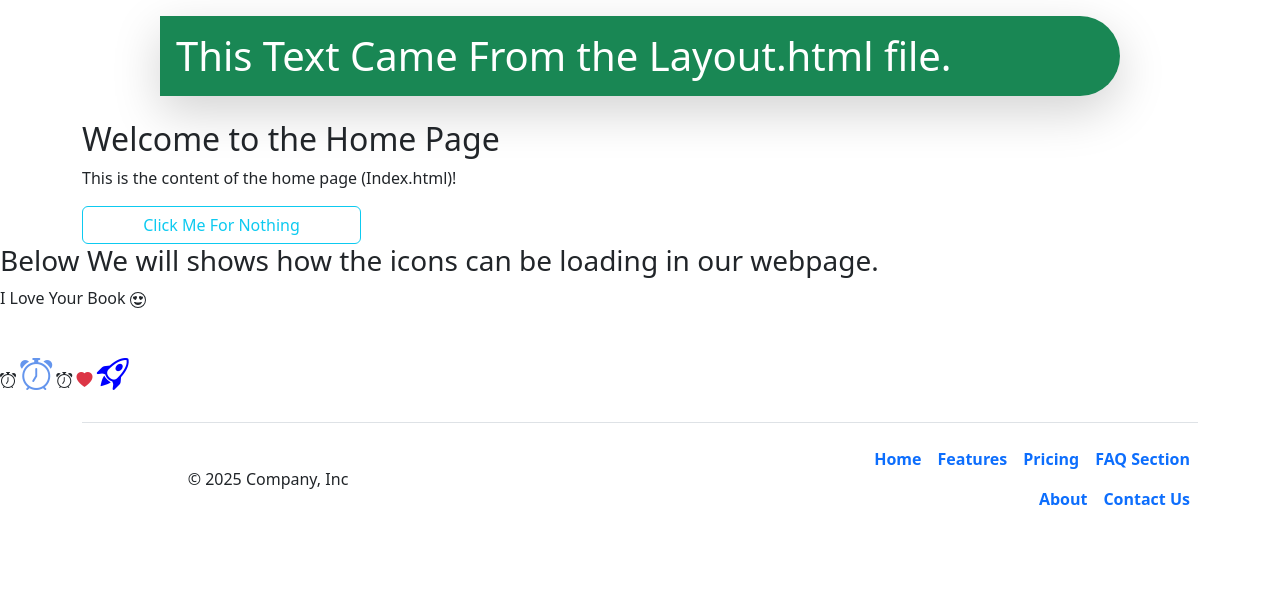
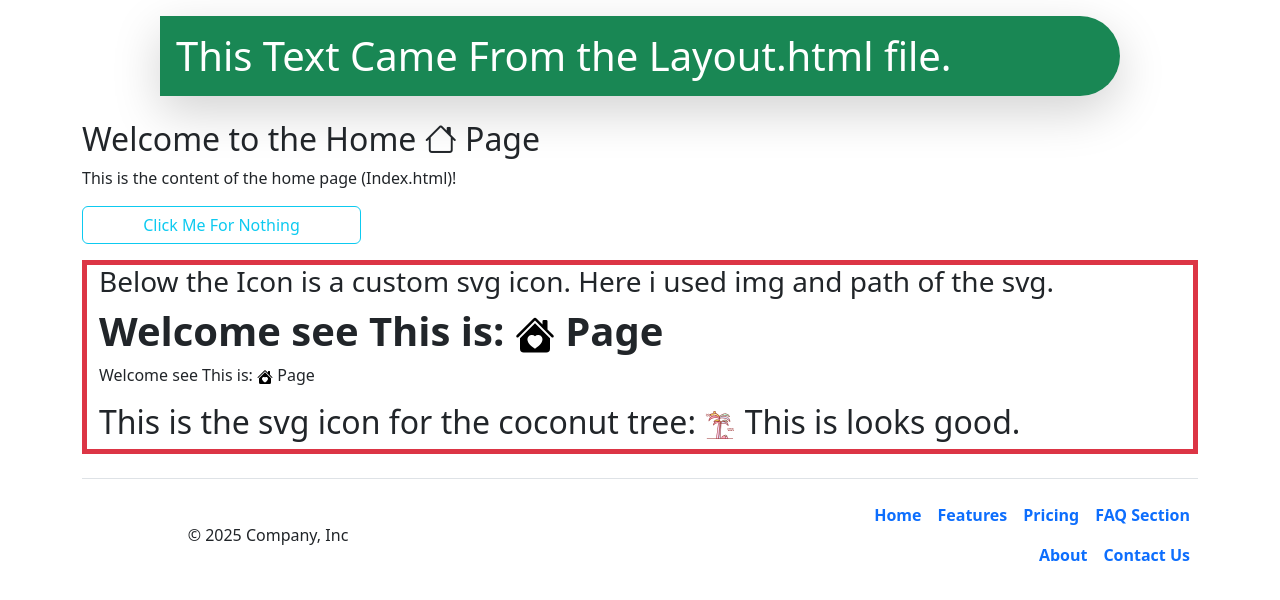
Before and after one commit to RanaUniverse/flask_wtf_learning, a Flask app: page / in a window 1280 px wide. Shown: the part 94-694 px from the top of the page. Run offline with Flask 3, Linux system fonts and the light colour scheme.

Commit message:
using custom svg icon in my html easily for full control in img tag

```diff
--- a/templates/index.html
+++ b/templates/index.html
@@ -8,31 +8,44 @@ Home Page
 {% block content %}
 <main class="container mt-4">
     <div id="home-section" class="content-section">
-        <h2>Welcome to the Home Page</h2>
+        <h2>Welcome to the Home
+            <span class="bi bi-house">
+            </span>
+            Page
+        </h2>
         <p>This is the content of the home page (Index.html)!</p>
         <button class="btn btn-outline-info text-wrap w-25">Click Me For Nothing</button>
     </div>
-</main>
 
 
-<h3>Below We will shows how the icons can be loading in our webpage.</h3>
+    <div class="container border border-danger border-5 my-3">
+        <h3>
+            Below the Icon is a custom svg icon. Here i used img and path of the svg.
+        </h3>
 
-<p>I Love Your Book <svg xmlns="http://www.w3.org/2000/svg" width="16" height="16" fill="currentColor"
-        class="bi bi-emoji-heart-eyes" viewBox="0 0 16 16">
-        <path d="M8 15A7 7 0 1 1 8 1a7 7 0 0 1 0 14zm0 1A8 8 0 1 0 8 0a8 8 0 0 0 0 16z" />
-        <path
-            d="M11.315 10.014a.5.5 0 0 1 .548.736A4.498 4.498 0 0 1 7.965 13a4.498 4.498 0 0 1-3.898-2.25.5.5 0 0 1 .548-.736h.005l.017.005.067.015.252.055c.215.046.515.108.857.169.693.124 1.522.242 2.152.242.63 0 1.46-.118 2.152-.242a26.58 26.58 0 0 0 1.109-.224l.067-.015.017-.004.005-.002zM4.756 4.566c.763-1.424 4.02-.12.952 3.434-4.496-1.596-2.35-4.298-.952-3.434zm6.488 0c1.398-.864 3.544 1.838-.952 3.434-3.067-3.554.19-4.858.952-3.434z" />
-    </svg></p>
+        <h1 class="fw-bold">
+            Welcome see This is:
+            <img src="{{ url_for('static', filename='house-custom.svg') }}" alt="Custom Home Icon"
+                style="width: 1em; height: 1em; vertical-align: middle;">
+            Page
+        </h1>
 
-<br>
-<i class="bi bi-alarm"></i>
-<i class="bi bi-alarm" style="font-size: 2rem; color: cornflowerblue;"></i>
+        <p>
+            Welcome see This is:
+            <img src="{{ url_for('static', filename='house-custom.svg') }}" alt="Custom Home Icon"
+                style="width: 1em; height: 1em; vertical-align: middle;">
+            Page
+        </p>
 
-<i class="bi bi-alarm"></i>
-<i class="bi bi-heart-fill text-danger"></i>
-<i class="bi bi-rocket-takeoff" style="font-size:2rem; color:blue;"></i>
+        <h2>
+            This is the svg icon for the coconut tree:
+            <img src="{{ url_for('static', filename='coconut-tree-custom.svg') }}" alt="Custom Tree Icon"
+                style="width: 1em; vertical-align: middle;">
+            This is looks good.
+        </h2>
+    </div>
 
-
+</main>
 
 
 
```
Also changed, not shown: static/coconut-tree-custom.svg (added), static/house-custom.svg (added).
